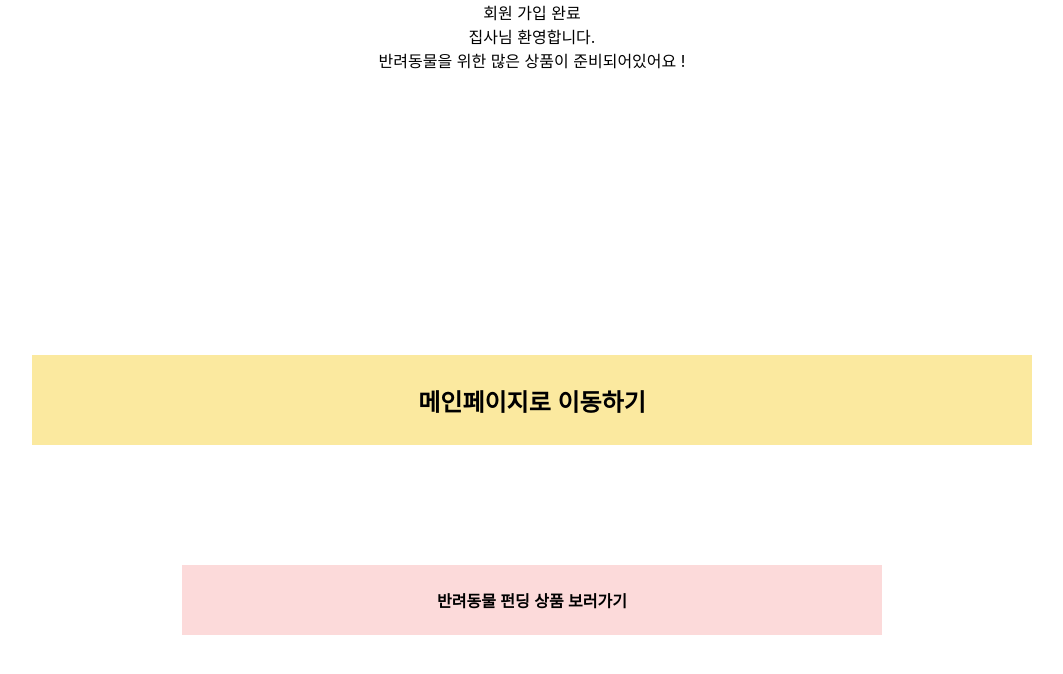
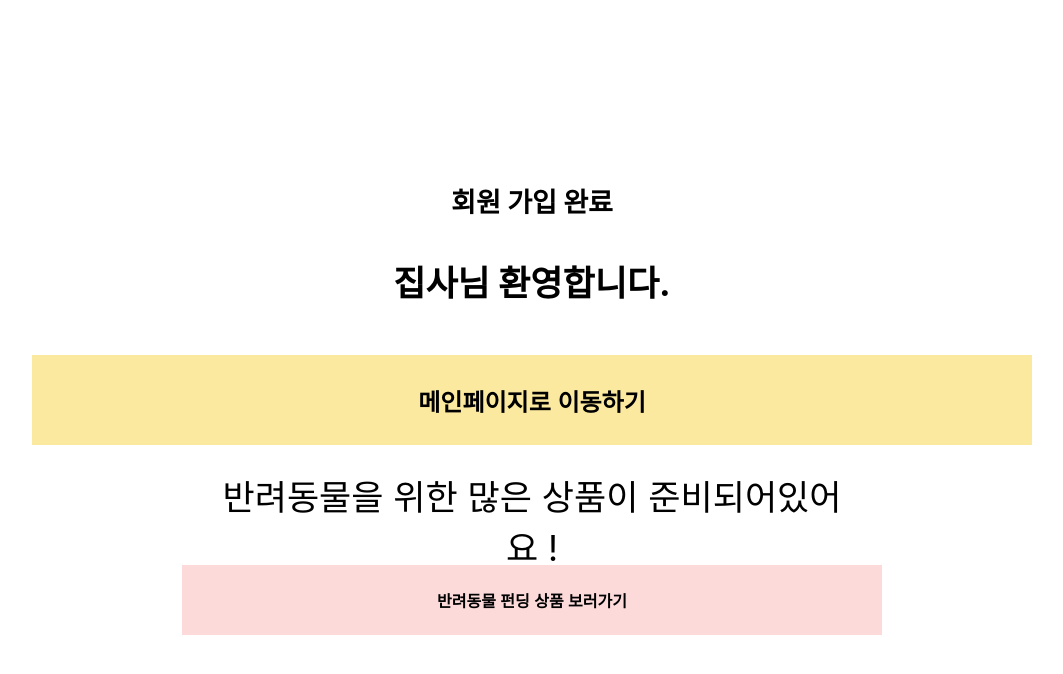
Before and after one commit to petCareFunding/petCareFunding, a React (Create React App) app: page / in a window 1280 px wide. Shown: the top 674 px of the page, without its empty margins (108-1171 px from the left). Built offline with nearby package versions, Linux system fonts and the light colour scheme.

Commit message:
회원가입 완료페이지 디자인완료

```diff
--- a/src/JoinComplete_Page/JoinComplete_Page.css
+++ b/src/JoinComplete_Page/JoinComplete_Page.css
@@ -11,6 +11,33 @@
     font-weight: bold;
 }
 
+.join_complete{
+    position: absolute;
+    top: 25%;
+    left: 50%;
+    transform: translate(-50%, -50%);
+    font-size: 27px;
+    font-weight: bold;
+}
+
+.welcome{
+    position: absolute;
+    top: 35%;
+    left: 50%;
+    transform: translate(-50%, -50%);
+    font-size: 35px;
+    font-weight: bold;
+}
+
+.guideSentence{
+    position: absolute;
+    top: 65%;
+    left: 50%;
+    transform: translate(-50%, -50%);
+    font-size: 35px;
+
+
+}
 .moveFunding{
     position: absolute;
     top: 75%;
```
